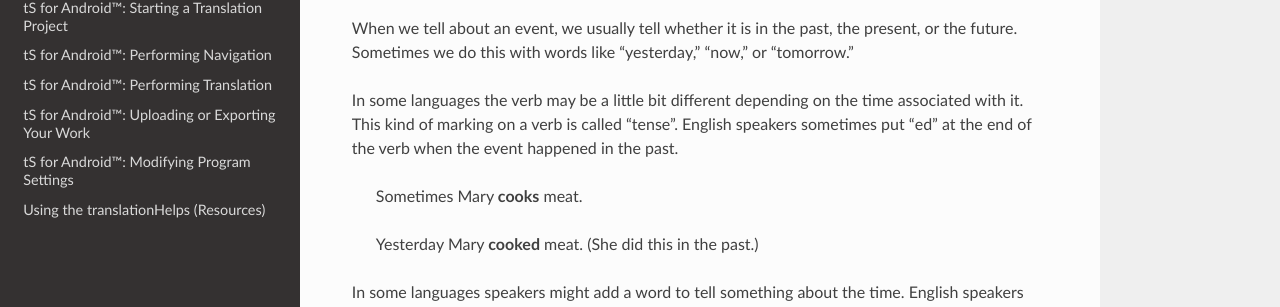
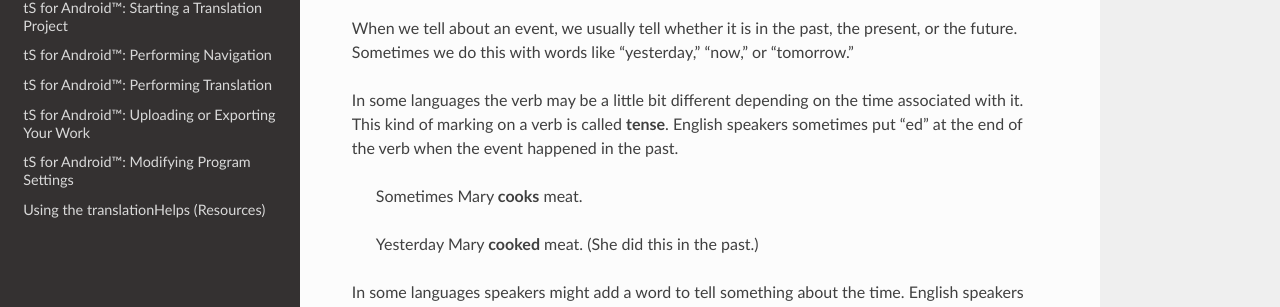
Before and after one commit to unfoldingWord-dev/translationStudio-Info, a Sphinx documentation site: the page built from docs/Verbs.rst, in a window 1280 px wide and 900 px high, scrolled down 2864 px. Shown: the part 167-474 px from the top of the window. Built offline with Sphinx 7.4.7 and the Read the Docs theme 2.0.0, drawn with Linux system fonts in a browser that asks for light colours; pages that are not in the unit, such as notebooks, are missing from menus.

```diff
--- a/docs/Verbs.rst
+++ b/docs/Verbs.rst
@@ -114,7 +114,7 @@ Time and Tense
 
 When we tell about an event, we usually tell whether it is in the past, the present, or the future. Sometimes we do this with words like "yesterday," "now," or "tomorrow."
 
-In some languages the verb may be a little bit different depending on the time associated with it. This kind of marking on a verb is called "tense". English speakers sometimes put "ed" at the end of the verb when the event happened in the past.
+In some languages the verb may be a little bit different depending on the time associated with it. This kind of marking on a verb is called **tense**. English speakers sometimes put "ed" at the end of the verb when the event happened in the past.
 
   Sometimes Mary **cooks** meat.
 
```
